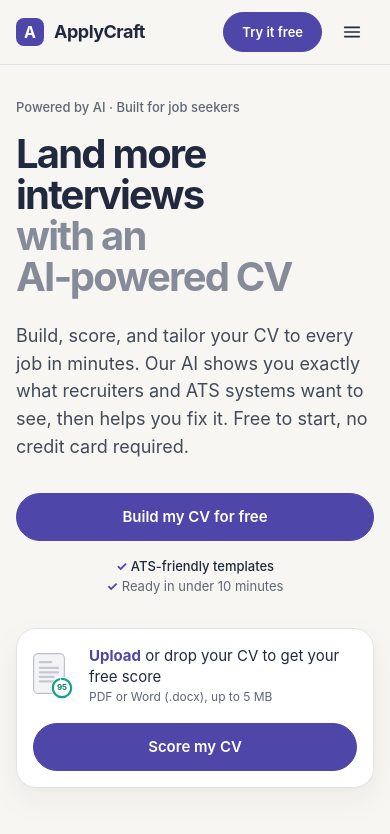
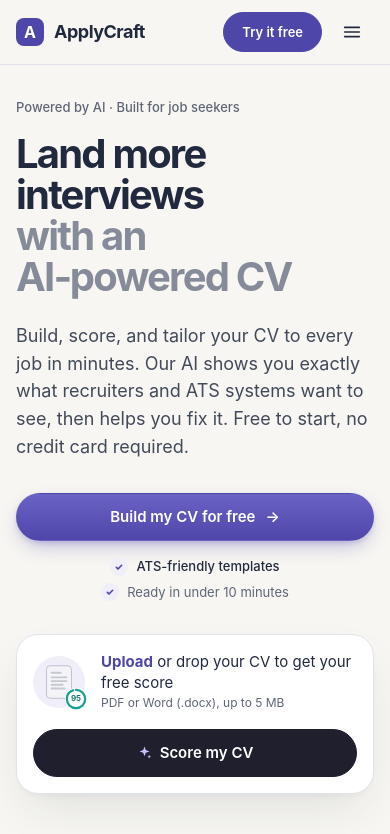
Before and after one commit to rayan9brx/ai-application-assistant, an Angular app in the folder frontend/: page / in a window 390 px wide. Shown: the top 834 px of the page. Built offline with nearby package versions, Linux system fonts and the light colour scheme.

Commit message:
style: polish hero buttons and upload bar

```diff
--- a/frontend/src/app/hero.html
+++ b/frontend/src/app/hero.html
@@ -10,10 +10,12 @@
       required.
     </p>
     <div class="hero-actions">
-      <a class="cta" href="/check">Build my CV for free</a>
+      <a class="cta cta-build" href="/check"
+        >Build my CV for free <span class="arrow" aria-hidden="true">→</span></a
+      >
       <ul class="trust" role="list">
-        <li><span aria-hidden="true">✓</span> ATS-friendly templates</li>
-        <li><span aria-hidden="true">✓</span> Ready in under 10 minutes</li>
+        <li><span class="check" aria-hidden="true"><svg viewBox="0 0 16 16"><path d="M4.5 8.5l2.2 2.2 4.8-5" /></svg></span>ATS-friendly templates</li>
+        <li><span class="check" aria-hidden="true"><svg viewBox="0 0 16 16"><path d="M4.5 8.5l2.2 2.2 4.8-5" /></svg></span>Ready in under 10 minutes</li>
       </ul>
     </div>
     <!--
--- a/frontend/src/app/hero.scss
+++ b/frontend/src/app/hero.scss
@@ -8,9 +8,16 @@ h1, h1 span { white-space: nowrap; }
 h1 span { display: block; color: #858b98; }
 .lede { max-width: 36ch; color: #424a59; font-size: 1.25rem; line-height: 1.55; }
 .hero-actions { display: flex; flex-wrap: wrap; align-items: center; gap: var(--space-4) var(--space-5); margin-top: var(--space-6); }
-.trust { margin: 0; padding: 0; list-style: none; color: var(--muted); font-size: var(--text-sm); line-height: 1.5; }
+.cta-build { gap: 10px; border-color: transparent; background: linear-gradient(180deg, #6a62c4 0%, var(--accent) 100%); box-shadow: 0 8px 20px -6px #4e46a873, 0 2px 4px #4e46a826; transition: transform .18s ease, box-shadow .18s ease, background .18s ease; }
+.cta.cta-build:hover { transform: translateY(-1px); border-color: transparent; background: linear-gradient(180deg, #5f57ba 0%, var(--accent-hover) 100%); box-shadow: 0 12px 26px -6px #4e46a88c, 0 3px 6px #4e46a826; }
+.cta-build:active { transform: none; }
+.cta-build .arrow { display: inline-block; transition: transform .18s ease; }
+.cta-build:hover .arrow { transform: translateX(4px); }
+.trust { display: grid; gap: 6px; margin: 0; padding: 0; list-style: none; color: var(--muted); font-size: var(--text-sm); line-height: 1.5; }
 .trust li:first-child { color: var(--ink); font-weight: 550; }
-.trust span { color: var(--accent); font-weight: 700; }
+.trust li { display: flex; align-items: center; gap: 8px; }
+.check { display: inline-grid; place-items: center; flex-shrink: 0; width: 18px; height: 18px; border-radius: 50%; background: var(--accent-soft); color: var(--accent); }
+.check svg { width: 12px; height: 12px; fill: none; stroke: currentColor; stroke-width: 2.2; stroke-linecap: round; stroke-linejoin: round; }
 @keyframes fade-up { from { opacity: 0; transform: translateY(14px); } to { opacity: 1; transform: none; } }
 @media (max-width: 900px) {
   .hero { grid-template-columns: 1fr; gap: var(--space-5); padding-block: var(--space-7) var(--space-6); }
@@ -20,5 +27,6 @@ h1 span { display: block; color: #858b98; }
 @media (max-width: 520px) {
   .hero { padding-top: var(--space-6); }
   .hero-actions { flex-direction: column; align-items: stretch; }
-  .trust { text-align: center; }
+  .trust { justify-content: center; }
+  .trust li { justify-content: center; }
 }
--- a/frontend/src/app/upload-bar.html
+++ b/frontend/src/app/upload-bar.html
@@ -71,6 +71,7 @@
       @if (busy()) {
         <span class="spinner" aria-hidden="true"></span> Scoring…
       } @else {
+        <svg class="sparkle" viewBox="0 0 16 16" aria-hidden="true"><path d="M8 1.5l1.4 3.9 3.9 1.4-3.9 1.4L8 12.1 6.6 8.2 2.7 6.8l3.9-1.4z" /><path d="M13 10.5l.6 1.4 1.4.6-1.4.6-.6 1.4-.6-1.4-1.4-.6 1.4-.6z" /></svg>
         Score my CV
       }
     </button>
--- a/frontend/src/app/upload-bar.scss
+++ b/frontend/src/app/upload-bar.scss
@@ -1,28 +1,33 @@
 :host { display: block; width: min(640px, 100%); margin: 0 auto 72px; animation: fade-up .7s .2s cubic-bezier(.2, .7, .2, 1) both; }
-.upload-bar { display: flex; align-items: center; gap: var(--space-4); padding: 12px 12px 12px 16px; border: 1px solid var(--line); border-radius: 20px; background: var(--surface); box-shadow: 0 12px 32px #20293d0d, 0 2px 6px #20293d08; transition: border-color .15s, box-shadow .15s; }
-.upload-bar.dragging { border-color: var(--accent); box-shadow: 0 0 0 4px var(--accent-soft), 0 12px 32px #20293d0d; }
-.thumb { position: relative; flex-shrink: 0; width: 40px; height: 46px; }
-.page { width: 32px; height: 41px; fill: var(--surface-muted); stroke: var(--line-strong); stroke-width: 1; }
+.upload-bar { position: relative; display: flex; align-items: center; gap: var(--space-4); padding: 12px 12px 12px 14px; border: 1px solid var(--line); border-radius: 22px; background: var(--surface); box-shadow: 0 20px 48px -12px #20293d1f, 0 4px 12px -4px #20293d0f; transition: border-color .18s ease, box-shadow .18s ease; }
+.upload-bar:hover { border-color: var(--accent); box-shadow: 0 24px 56px -12px #4e46a826, 0 4px 12px -4px #20293d0f; }
+.upload-bar::after { content: ""; position: absolute; inset: 5px; border: 1.5px dashed transparent; border-radius: 17px; pointer-events: none; transition: border-color .18s ease; }
+.upload-bar.dragging::after { border-color: #4e46a866; }
+.upload-bar.dragging { border-color: var(--accent); background: #fbfaff; box-shadow: 0 0 0 4px var(--accent-soft), 0 24px 56px -12px #4e46a826; }
+.thumb { position: relative; display: grid; place-items: center; flex-shrink: 0; width: 52px; height: 52px; border-radius: 50%; background: var(--accent-soft); }
+.page { width: 26px; height: 34px; fill: var(--surface-muted); stroke: var(--line-strong); stroke-width: 1; }
 .page path { stroke: #c5c8d2; stroke-width: 2; stroke-linecap: round; }
-.ring { position: absolute; right: 0; bottom: 0; display: grid; place-items: center; width: 22px; height: 22px; border-radius: 50%; background: var(--surface); color: #127a6e; font-size: 8px; font-weight: 700; }
+.ring { position: absolute; right: -2px; bottom: -2px; display: grid; place-items: center; width: 22px; height: 22px; border-radius: 50%; background: var(--surface); color: #127a6e; font-size: 8px; font-weight: 700; }
 .ring svg { position: absolute; inset: 0; transform: rotate(-90deg); fill: none; stroke: #d7efeb; stroke-width: 3.5; }
 .ring .ring-value { stroke: #14a08f; stroke-dasharray: 95 100; stroke-linecap: round; }
 .ring span { position: relative; }
 .copy { flex: 1; min-width: 0; }
 .copy p:first-child { font-size: var(--text-base); line-height: 1.4; }
-.browse { min-height: 0; padding: 0; border: 0; background: none; color: var(--accent); font-size: inherit; font-weight: 700; line-height: inherit; }
-.browse:hover:enabled { color: var(--accent-hover); text-decoration: underline; text-underline-offset: 3px; }
+.browse { min-height: 0; padding: 0; border: 0; background: none; color: var(--accent); font-size: inherit; font-weight: 700; line-height: inherit; text-decoration: underline transparent; text-decoration-thickness: 1.5px; text-underline-offset: 3px; transition: color .18s ease, text-decoration-color .18s ease; }
+.browse:hover:enabled { color: var(--accent-hover); text-decoration-color: currentColor; }
 .browse:disabled { background: none; color: var(--muted); }
 .browse.small { font-size: inherit; font-weight: 600; }
 .file { display: flex; align-items: center; gap: var(--space-2); min-width: 0; font-size: var(--text-base); font-weight: 600; line-height: 1.4; }
 .file-name { overflow: hidden; text-overflow: ellipsis; white-space: nowrap; }
-.remove { display: inline-grid; place-items: center; flex-shrink: 0; width: 24px; height: 24px; min-height: 0; padding: 0; border: 0; border-radius: 50%; background: var(--surface-muted); color: var(--muted); }
+.remove { display: inline-grid; place-items: center; flex-shrink: 0; width: 24px; height: 24px; min-height: 0; padding: 0; border: 0; border-radius: 50%; background: var(--surface-muted); color: var(--muted); transition: background-color .18s ease, color .18s ease; }
 .remove:hover:enabled { background: var(--danger-soft); color: var(--danger); }
 .remove:disabled { background: var(--surface-muted); }
 .remove svg { width: 12px; height: 12px; fill: none; stroke: currentColor; stroke-width: 2; stroke-linecap: round; }
 .upload-bar.invalid:not(.dragging) { border-color: var(--danger); }
 .status { color: var(--muted); font-size: .75rem; overflow-wrap: anywhere; }
-.score { flex-shrink: 0; gap: 8px; }
+.cta.score { flex-shrink: 0; gap: 8px; border-color: #1f1f2e; background: #1f1f2e; color: #fff; transition: background-color .18s ease, border-color .18s ease, transform .18s ease; }
+.cta.score:hover:not(:disabled) { border-color: #34344a; background: #34344a; color: #fff; }
+.sparkle { width: 15px; height: 15px; fill: #c4bfff; }
 .score.busy { cursor: progress; }
 .spinner { display: inline-block; width: 14px; height: 14px; border: 2px solid currentColor; border-right-color: transparent; border-radius: 50%; animation: spin .8s linear infinite; }
 @keyframes spin { to { transform: rotate(360deg); } }
@@ -31,6 +36,6 @@
 @media (max-width: 520px) {
   :host { margin-bottom: var(--space-7); }
   .upload-bar { flex-wrap: wrap; padding: var(--space-4); }
-  .copy { flex-basis: calc(100% - 56px); }
+  .copy { flex-basis: calc(100% - 68px); }
   .score { width: 100%; }
 }
```
